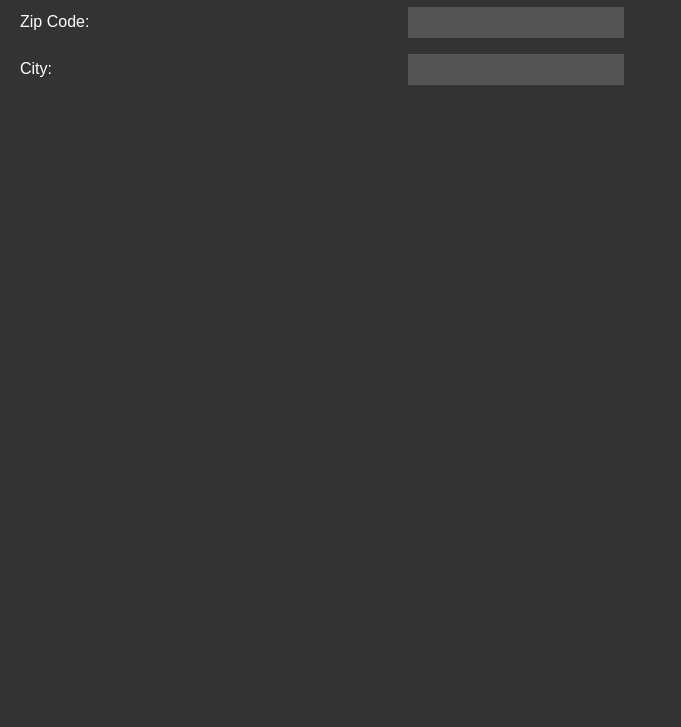
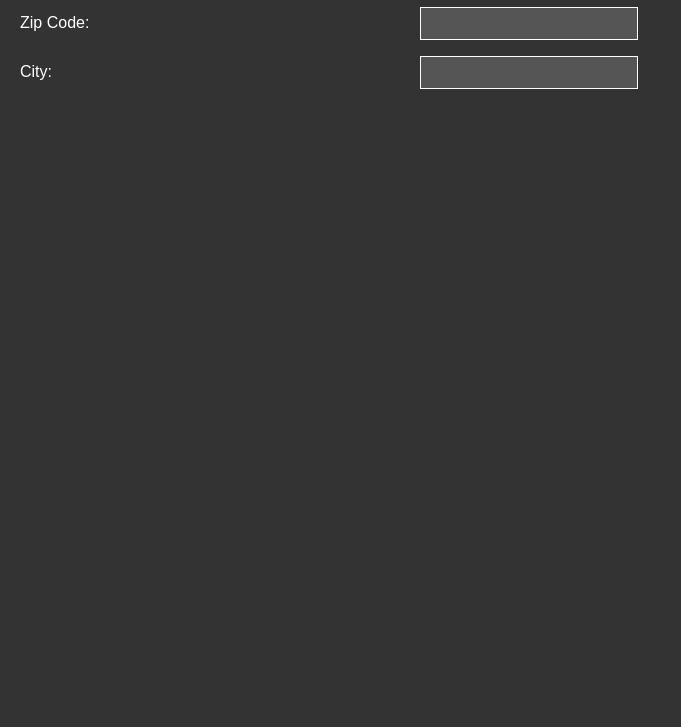
Before and after one commit to cederdorff/city-zip-code, a plain HTML site: page index.html in a window 1280 px wide. Shown: the part 73-800 px from the top of the page, without its empty margins (0-681 px from the left). Drawn offline with Linux system fonts and the light colour scheme.

Commit message:
Update app.css

```diff
--- a/app.css
+++ b/app.css
@@ -3,6 +3,7 @@ body {
   margin: 20px;
   background-color: #333;
   color: white;
+  width: 100%;
 }
 
 input {
@@ -10,10 +11,11 @@ input {
   width: 200px;
   background-color: #555;
   color: white;
-  border: none;
+  border: 1px solid;
 }
 
 form {
+  width: 100%;
   display: grid;
   grid-template-columns: 30% 70%;
   align-items: center;
```
